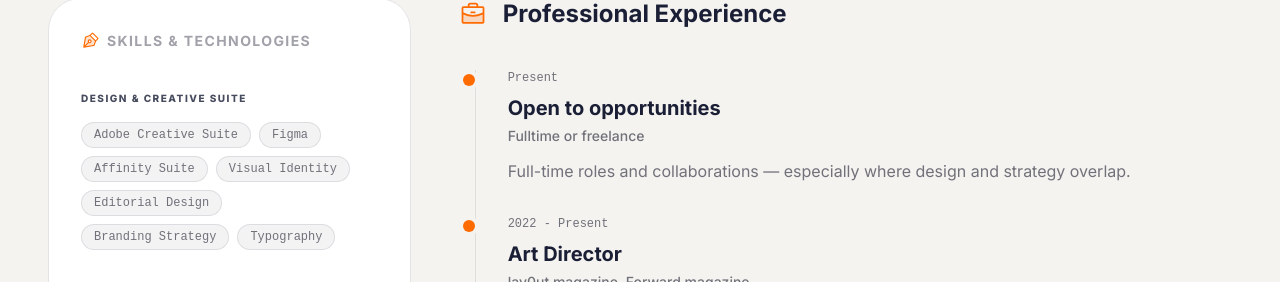
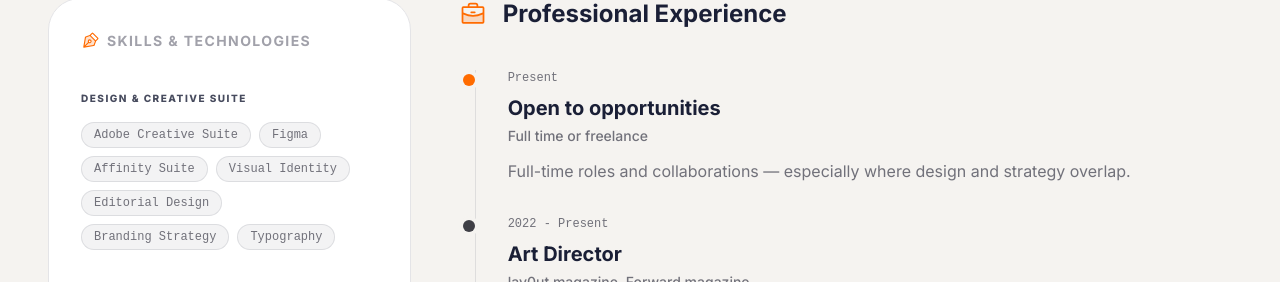
Before and after one commit to AlbertoScalia/portfolio, a React (Vite) app: page /portfolio/bio in a window 1280 px wide. Shown: the part 382-664 px from the top of the page. Built offline with nearby package versions, Linux system fonts and the light colour scheme.

Commit message:
Fifth commit

```diff
--- a/src/pages/Bio.jsx
+++ b/src/pages/Bio.jsx
@@ -110,11 +110,11 @@ export default function Bio() {
                                 <span className="absolute -left-[45px] top-1 w-3 h-3 rounded-full bg-accent ring-4 ring-background"></span>
                                 <span className="font-mono text-xs text-zinc-500 mb-2 block">Present</span>
                                 <h3 className="text-xl font-bold font-sans text-blue mb-1">Open to opportunities</h3>
-                                <span className="text-sm font-medium text-zinc-500 block mb-3">Fulltime or freelance</span>
+                                <span className="text-sm font-medium text-zinc-500 block mb-3">Full time or freelance</span>
                                 <p className="text-zinc-500 leading-relaxed">  Full-time roles and collaborations — especially where design and strategy overlap.</p>
                             </motion.div>
                             <motion.div variants={itemVariants} className="relative">
-                                <span className="absolute -left-[45px] top-1 w-3 h-3 rounded-full bg-accent ring-4 ring-background"></span>
+                                <span className="absolute -left-[45px] top-1 w-3 h-3 rounded-full bg-zinc-700 ring-4 ring-background"></span>
                                 <span className="font-mono text-xs text-zinc-500 mb-2 block">2022 - Present</span>
                                 <h3 className="text-xl font-bold font-sans text-blue mb-1">Art Director</h3>
                                 <span className="text-sm font-medium text-zinc-500 block mb-3">lay0ut magazine, Forward magazine</span>
```
